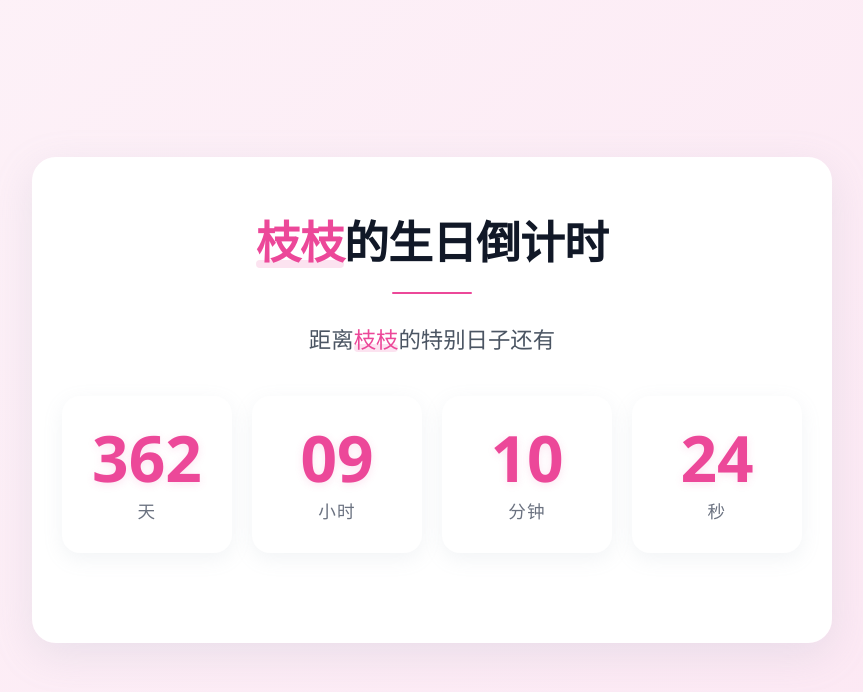
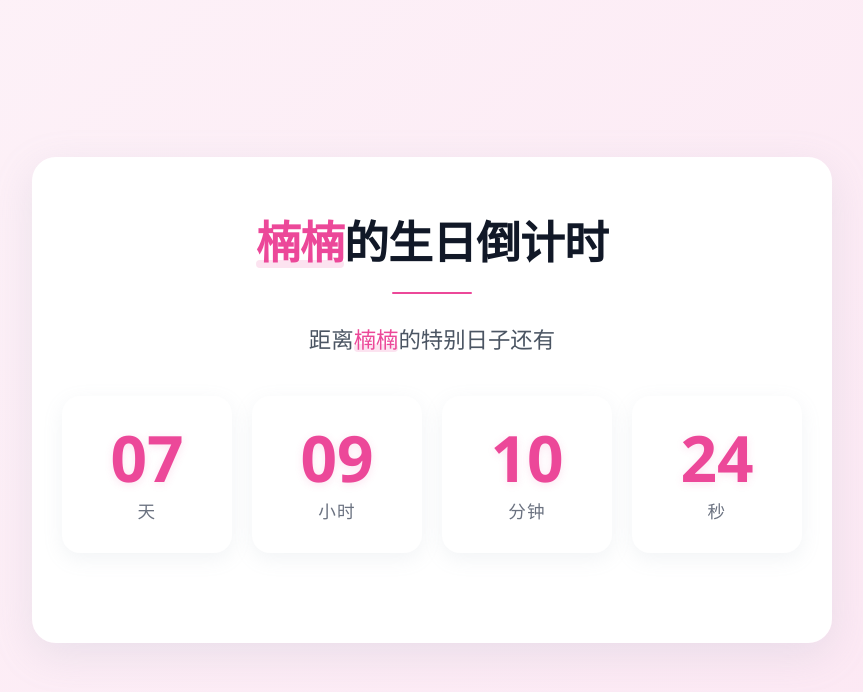
Before and after one commit to loveicu/loveicu, a plain HTML site: page index.html in a window 1280 px wide. Shown: the whole page, without its empty margins (208-1071 px from the left). Drawn offline with Linux system fonts and the light colour scheme.

Commit message:
更新 index.html

```diff
--- a/index.html
+++ b/index.html
@@ -3,7 +3,7 @@
 <head>
     <meta charset="UTF-8">
     <meta name="viewport" content="width=device-width, initial-scale=1.0">
-    <title>枝枝的生日倒计时</title>
+    <title>楠楠的生日倒计时</title>
     <style>
         * {
             margin: 0;
@@ -191,9 +191,9 @@
 </head>
 <body>
     <div class="container">
-        <h1><span class="name-highlight" id="personName">XX</span>的生日倒计时</h1>
+        <h1><span class="name-highlight" id="personName">楠楠</span>的生日倒计时</h1>
         <div class="divider"></div>
-        <p class="countdown-title">距离<span class="name-highlight" id="displayName">XX</span>的特别日子还有</p>
+        <p class="countdown-title">距离<span class="name-highlight" id="displayName">楠楠</span>的特别日子还有</p>
 
         <div class="countdown">
             <div class="time-unit">
@@ -223,8 +223,8 @@
 
     <script>
         // 配置区（可直接修改）
-        const BIRTHDAY_PERSON = "枝枝";  // 生日人姓名
-        const BIRTH_DATE = new Date(2025, 8, 4);  // 生日日期（月份0-11，示例：8月=7）
+        const BIRTHDAY_PERSON = "楠楠";  // 生日人姓名
+        const BIRTH_DATE = new Date(2025, 8, 14);  // 生日日期（月份0-11，示例：8月=7）
 
         // 初始化页面元素
         document.getElementById('personName').textContent = BIRTHDAY_PERSON;
```
